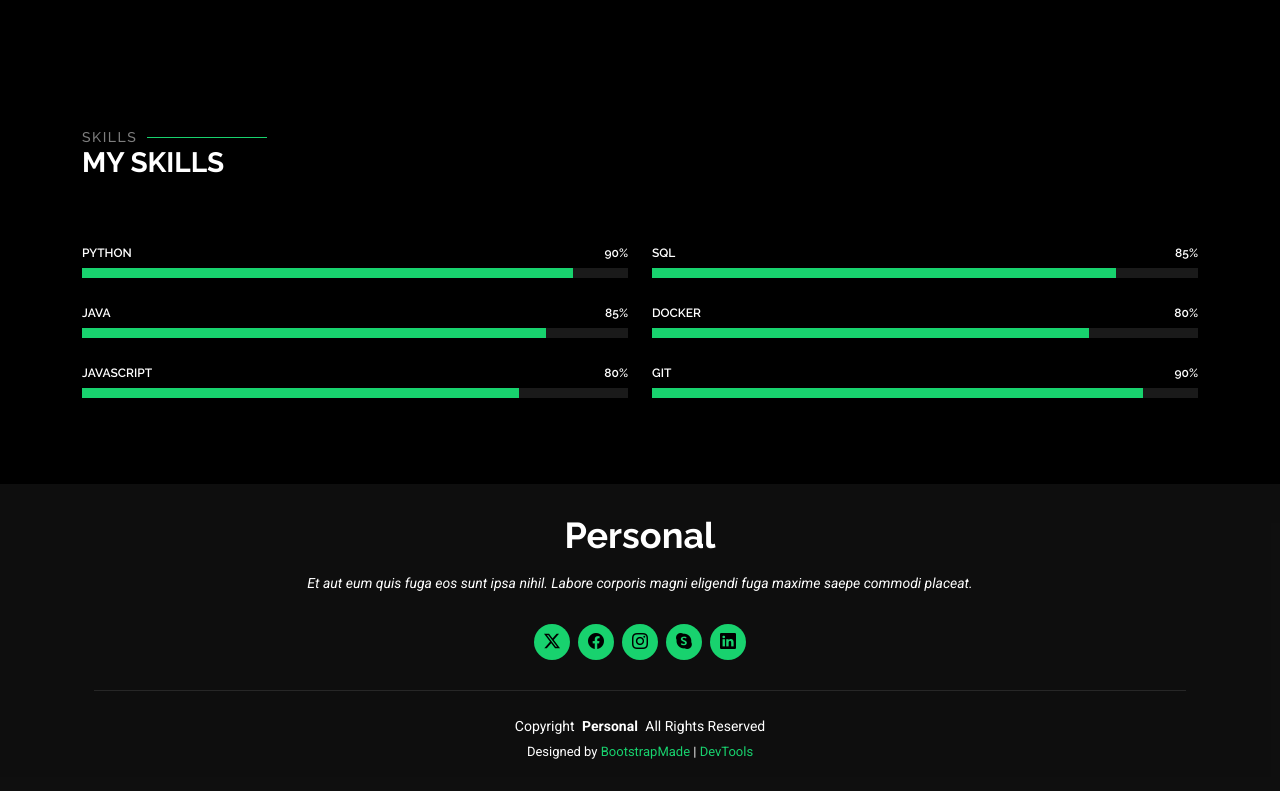
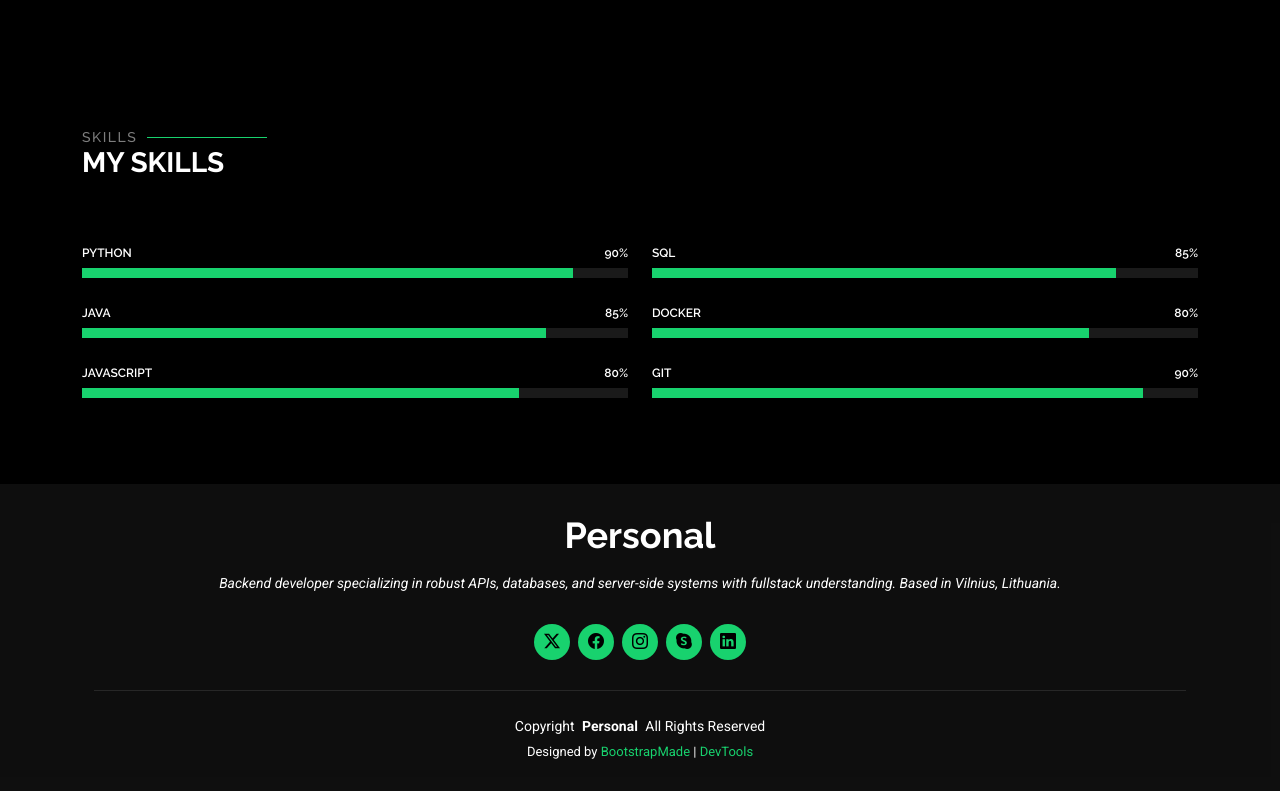
Before and after one commit to aisfhd/aisfhd.github.io, a plain HTML site: page about.html in a window 1280 px wide. Shown: the part 1002-1793 px from the top of the page. Drawn offline with Linux system fonts and the light colour scheme.

Commit message:
completed lw8
removed template text as well

```diff
--- a/about.html
+++ b/about.html
@@ -201,7 +201,7 @@
   <footer id="footer" class="footer dark-background">
     <div class="container">
       <h3 class="sitename">Personal</h3>
-      <p>Et aut eum quis fuga eos sunt ipsa nihil. Labore corporis magni eligendi fuga maxime saepe commodi placeat.</p>
+      <p>Backend developer specializing in robust APIs, databases, and server-side systems with fullstack understanding. Based in Vilnius, Lithuania.</p>
       <div class="social-links d-flex justify-content-center">
         <a href=""><i class="bi bi-twitter-x"></i></a>
         <a href=""><i class="bi bi-facebook"></i></a>
```
Also changed, not shown: contact.html (+1 -1 lines), index.html (+1 -1 lines), portfolio.html (+1 -1 lines), resume.html (+1 -1 lines), services.html (+1 -1 lines), starter-page.html (+1 -1 lines).
